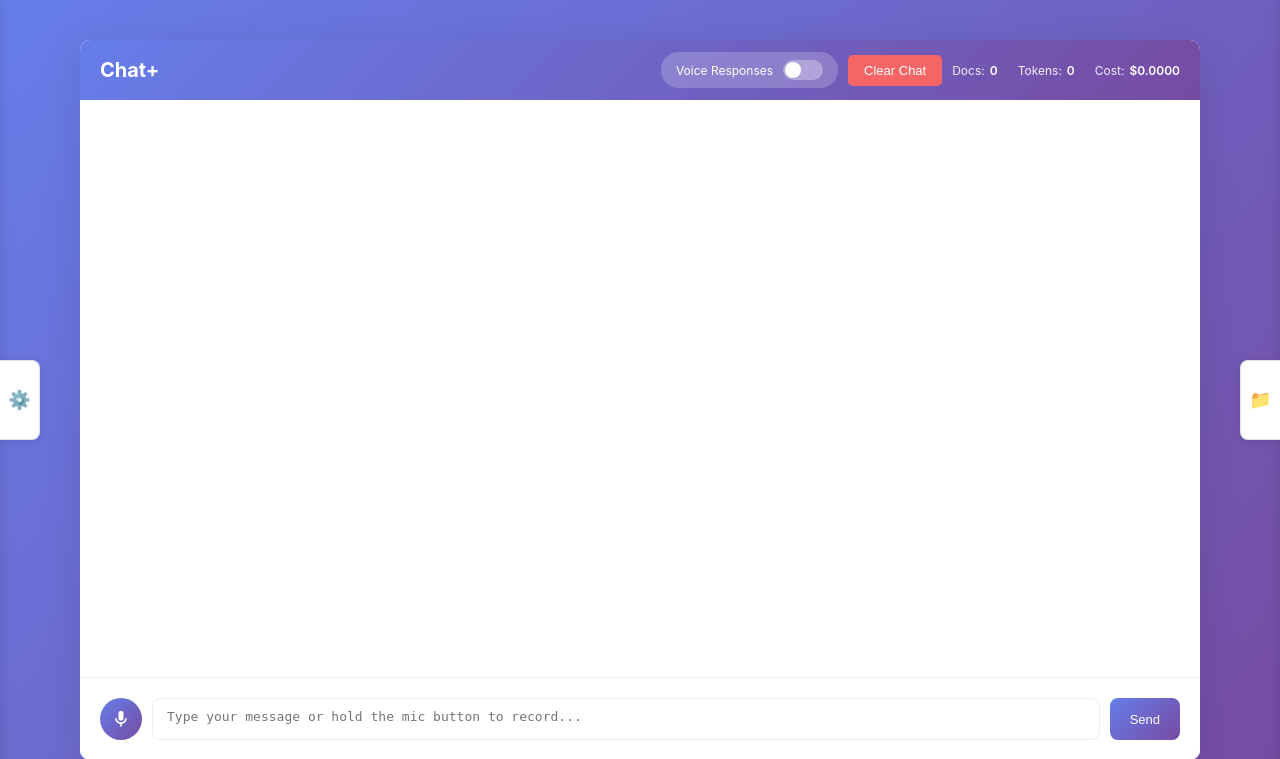
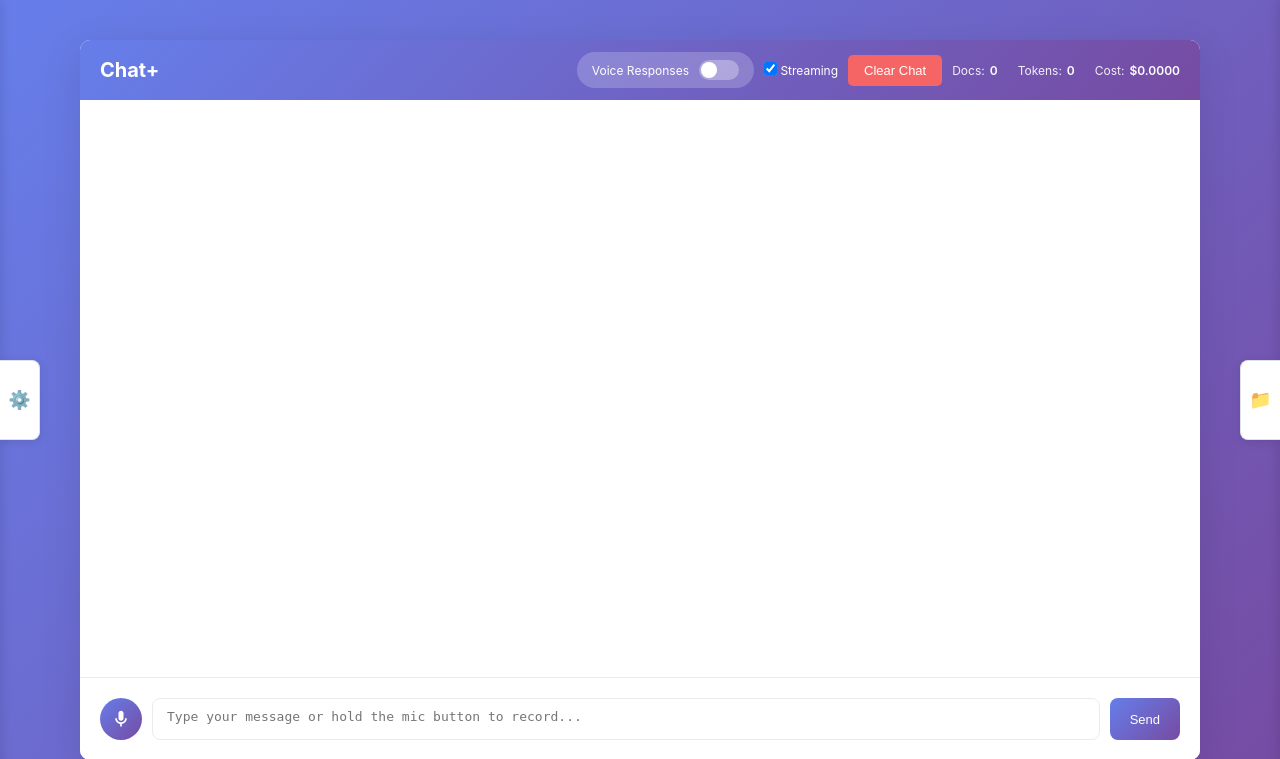
Before and after one commit to alexwday/call_summary, a Flask app: page / in a window 1280 px wide. Shown: the top 759 px of the page. Run offline with Flask 3, Linux system fonts and the light colour scheme; data that the repository does not hold is empty; some libraries are stand-ins or nearby versions.

Commit message:
Fix streaming toggle visibility and remove duplicate model selector
- Fixed CSS that was hiding streaming toggle (.model-selector had display: none)
- Removed duplicate model selector from top bar (unused in JavaScript)
- Kept sidebar model selector which is the one actually connected to functionality
- Streaming toggle now properly visible in top bar

🤖 Generated with [Claude Code](https://claude.ai/code)

Co-Authored-By: Claude <noreply@anthropic.com>

```diff
--- a/templates/chat.html
+++ b/templates/chat.html
@@ -438,7 +438,9 @@
         }
 
         .model-selector {
-            display: none;
+            display: flex;
+            align-items: center;
+            gap: 8px;
         }
 
         .status-info {
@@ -968,14 +970,6 @@
                     </div>
                 </div>
                 <div class="model-selector">
-                    <label>Model:</label>
-                    <select id="modelSelect">
-                        <option value="small">Small (Fast)</option>
-                        <option value="medium">Medium (Balanced)</option>
-                        <option value="large" selected>Large (Best)</option>
-                    </select>
-                </div>
-                <div class="model-selector" style="margin-left: 10px;">
                     <label>
                         <input type="checkbox" id="streamingToggle" checked>
                         Streaming
```
